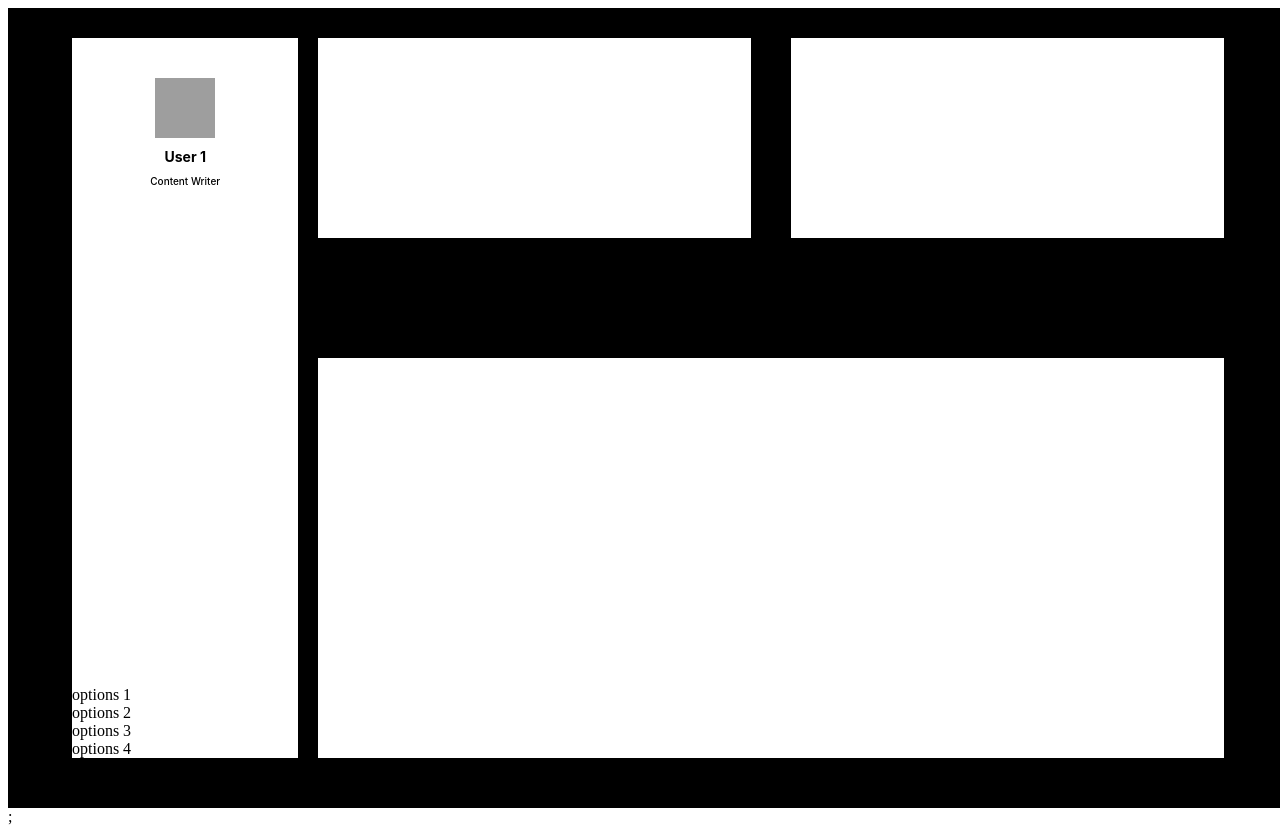
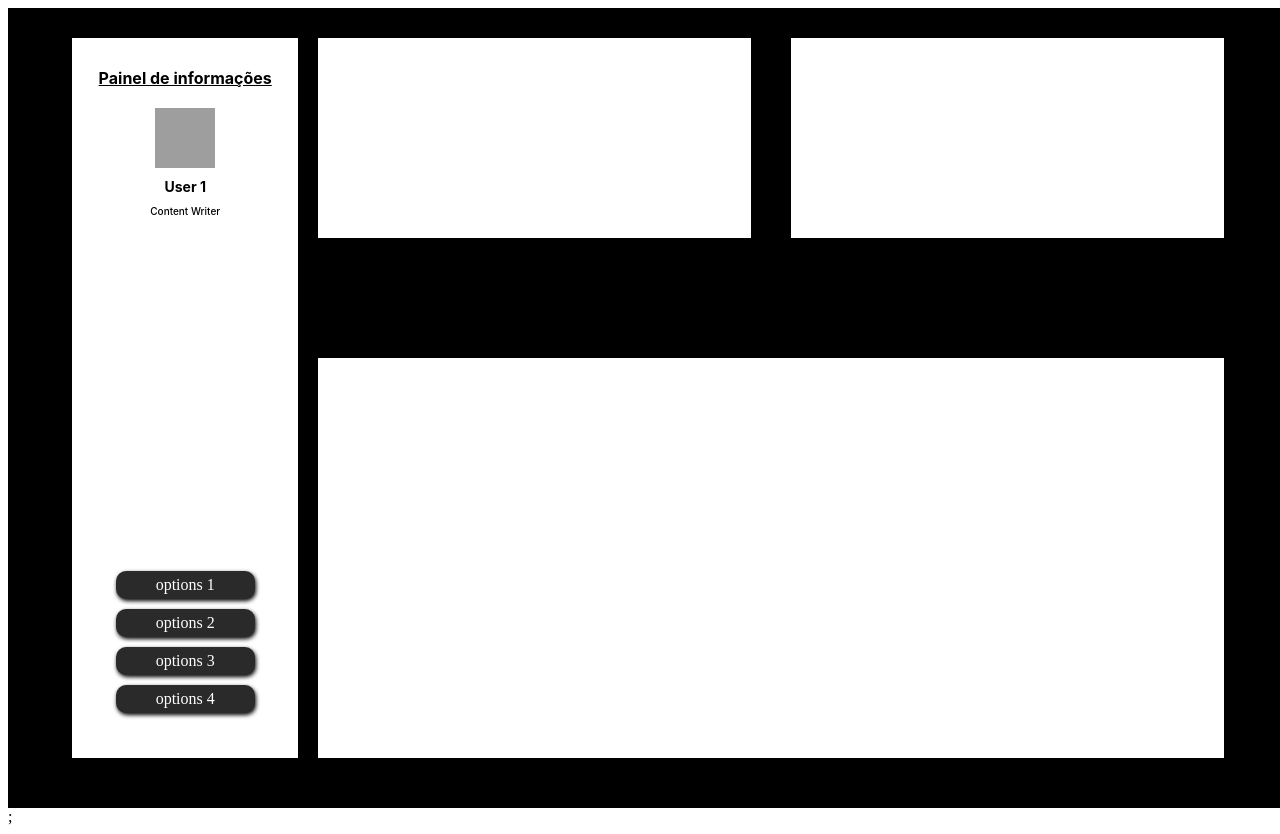
Before and after one commit to getulio-souza/curso_redacao_seo, a React (Create React App) app: page /editor-page/dashboard in a window 1280 px wide. Built offline with nearby package versions, Linux system fonts and the light colour scheme; grey boxes are pictures that could not be loaded.

Commit message:
profile-section-done-for-now

```diff
--- a/src/Components/Editor-page/dashboard/dashboard.jsx
+++ b/src/Components/Editor-page/dashboard/dashboard.jsx
@@ -3,6 +3,7 @@ import {
   DashboardBackground,
   DashboardContainer,
   DashboardProfileContainer,
+  DashboardTitle,
   DashboardProfileInfo,
   DashboardProfileInfoPhoto,
   DashboardProfileInfoName,
@@ -27,6 +28,7 @@ function dashboard() {
           <DashboardProfileContainer>
             {/* info about user */}
             <DashboardProfileInfo>
+              <DashboardTitle>Painel de informações</DashboardTitle>
               <DashboardProfileInfoPhoto
                 src={ProfilePhoto1}
               ></DashboardProfileInfoPhoto>
--- a/src/Components/Editor-page/dashboard/dashboard.styles.jsx
+++ b/src/Components/Editor-page/dashboard/dashboard.styles.jsx
@@ -36,7 +36,14 @@ export const DashboardProfileInfo = styled.div`
   justify-content: center;
   align-items: center;
   flex-direction: column;
-  padding: 40px 0;
+  padding: 30px 0;
+`;
+
+export const DashboardTitle = styled.div`
+  margin-bottom: 20px;
+  font-family: inter;
+  font-weight: 700;
+  text-decoration: underline;
 `;
 
 export const DashboardProfileInfoPhoto = styled.img`
@@ -58,8 +65,30 @@ export const DashboardProfileInfoProfession = styled.div`
   font-weight: 500;
 `;
 
-export const DashboardOptionsContainer = styled.div``;
-export const DashBoardSingleOption = styled.div``;
+export const DashboardOptionsContainer = styled.div`
+  display: flex;
+  flex-direction: column;
+  justify-content: center;
+  align-items: center;
+  text-align: center;
+  padding: 40px 0;
+`;
+
+export const DashBoardSingleOption = styled.div`
+  background-color: #2a2a2a;
+  padding: 5px 40px;
+  border-radius: 10px;
+  color: #fff;
+  box-shadow: 1px 2px 4px #000;
+  margin: 5px 0;
+  cursor: pointer;
+  transition: 0.5s;
+  &:hover {
+    background-color: #fff;
+    border: 1px solid #2a2a2a;
+    color: #2a2a2a;
+  }
+`;
 
 export const DashboardGraphicsContainer = styled.div`
   display: flex;
```
